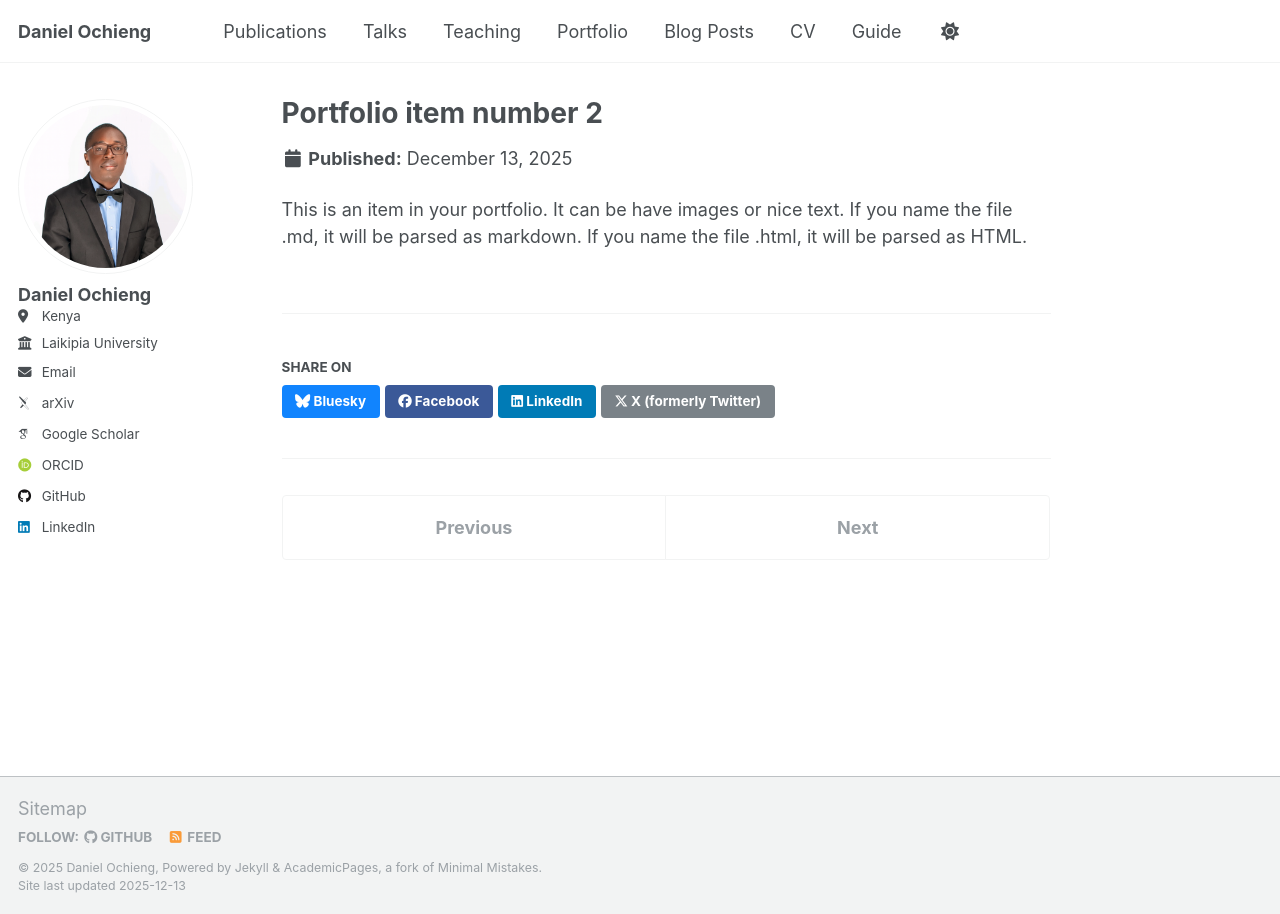
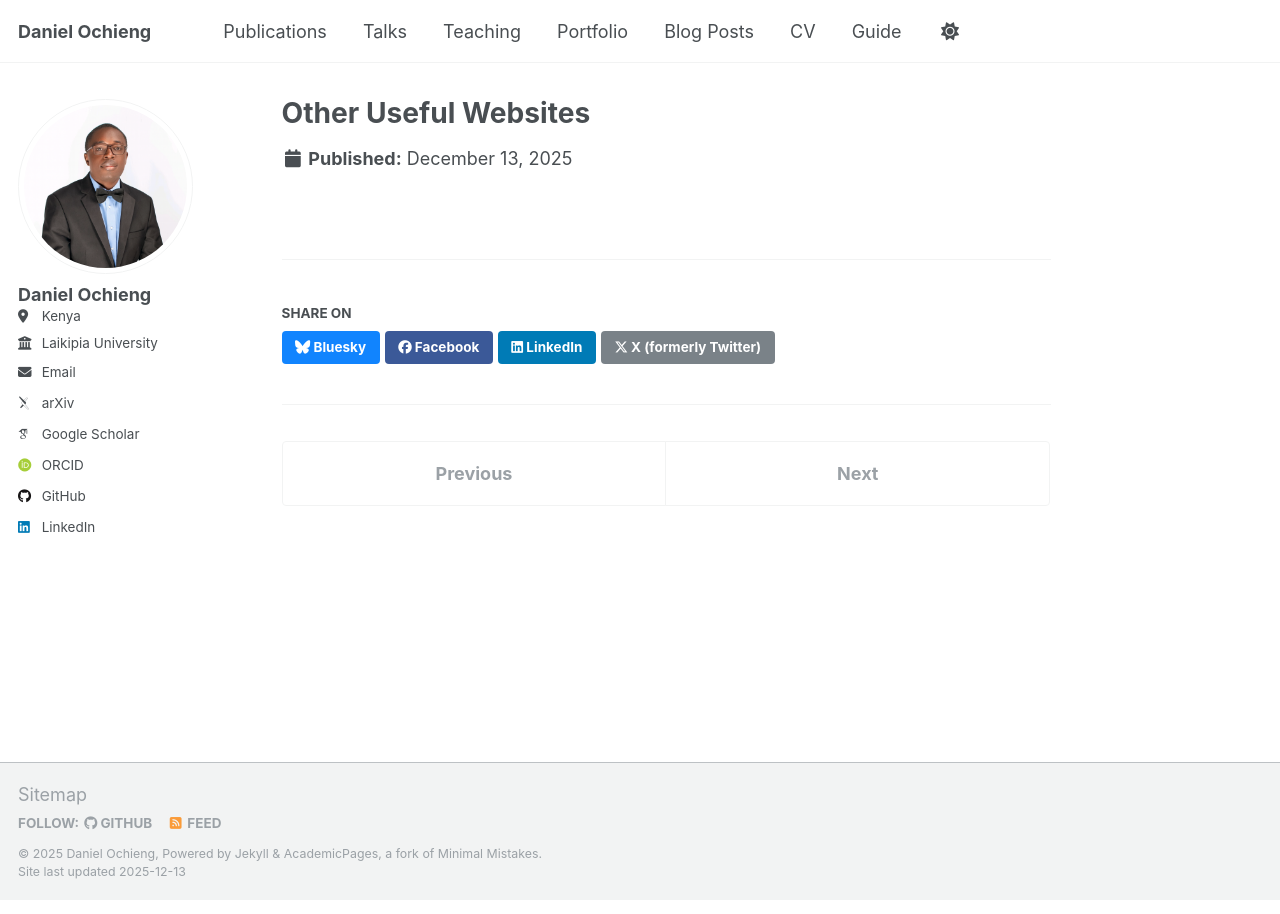
Before and after one commit to Daniel-Ochieng/Daniel-Ochieng.github.io, a Jekyll site: the page built from _portfolio/portfolio-2.html, in a window 1280 px wide. Built offline with Jekyll 4.4.1, drawn with Linux system fonts in a browser that asks for light colours; some web fonts are replaced.

Commit message:
Update portfolio-2.html

```diff
--- a/_portfolio/portfolio-2.html
+++ b/_portfolio/portfolio-2.html
@@ -1,7 +1,5 @@
 ---
-title: "Portfolio item number 2"
-excerpt: "Short description of portfolio item number 2 <br/><img src='/images/500x300.png'>"
+title: "Other Useful Websites"
+excerpt: ""
 collection: portfolio
 ---
-
-This is an item in your portfolio. It can be have images or nice text. If you name the file .md, it will be parsed as markdown. If you name the file .html, it will be parsed as HTML.
```
